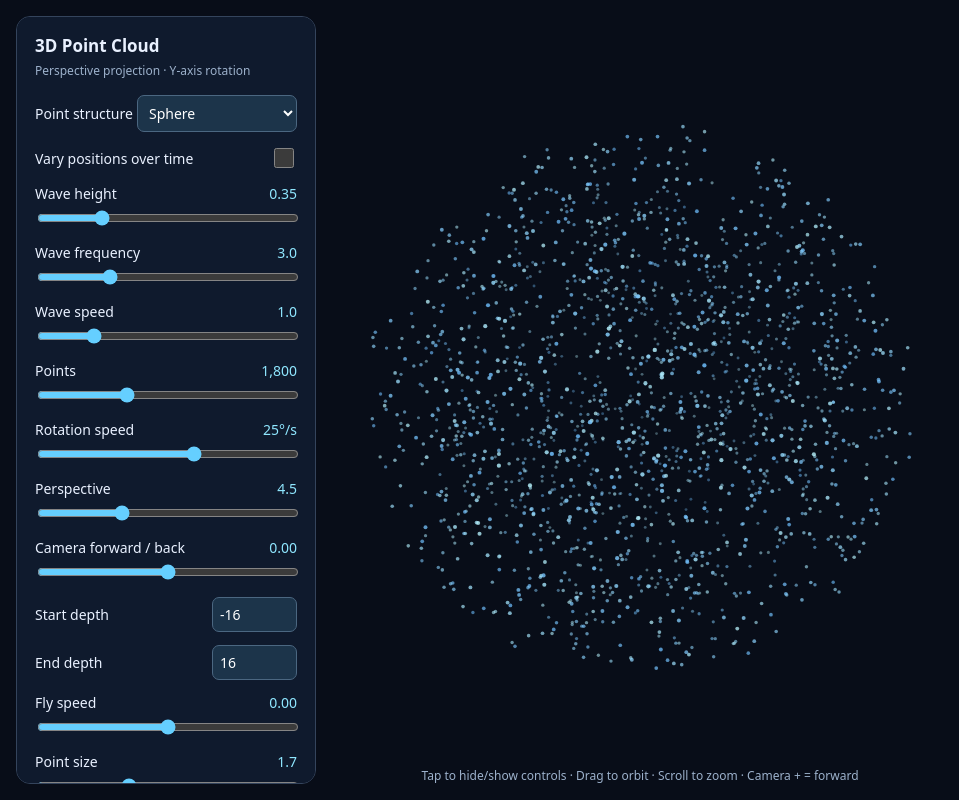
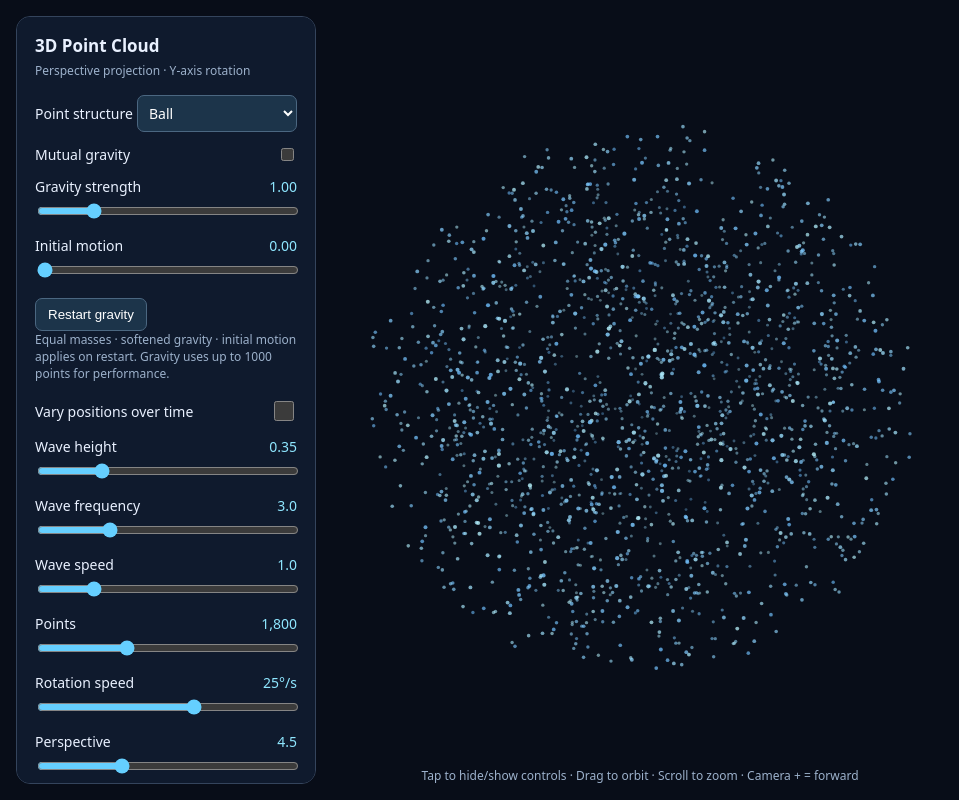
Before and after one commit to rickreed-maker/point-cloud, a plain HTML site: page index.html in a window 1280 px wide. Shown: the whole page, without its empty margins (0-959 px from the left). Drawn offline with Linux system fonts and the light colour scheme.

Commit message:
Add files via upload

```diff
--- a/index.html
+++ b/index.html
@@ -10,8 +10,11 @@
 <body>
 <canvas id="scene"></canvas>
 <div class="panel" id="panel"><h1>3D Point Cloud</h1><div class="sub">Perspective projection · Y-axis rotation</div>
-<div class="control"><label for="structure">Point structure</label><select id="structure"><option value="sphere">Sphere</option><option value="shell">Sphere shell</option><option value="grid">Grid (XZ plane)</option><option value="stars">Nearby stars (HYG)</option></select></div>
-<div id="starOptions" hidden><div class="control"><label for="starRadius">Radius (light-years)</label><span id="starRadiusValue" class="value">50</span></div><input id="starRadius" type="range" min="5" max="50" step="1" value="50"><div class="control"><label for="starColors">Stellar colors</label><input id="starColors" type="checkbox" checked></div><div class="control"><label for="starLum">Luminosity sizing</label><input id="starLum" type="checkbox" checked></div><div class="control"><label for="starLabels">Named star labels</label><input id="starLabels" type="checkbox"></div><div class="control"><label for="starSun">Highlight Sun</label><input id="starSun" type="checkbox" checked></div><div class="sub" id="starCount"></div><div class="sub">HYG v4.2 (David Nash) · CC BY-SA 4.0 · heliocentric coordinates · radius filter, fixed scale of 50 ly.</div></div><div class="control"><label for="animatePoints">Vary positions over time</label><input id="animatePoints" type="checkbox" style="width:20px;height:20px;accent-color:#65cfff"></div>
+<div class="control"><label for="structure">Point structure</label><select id="structure"><option value="sphere">Ball</option><option value="shell">Sphere</option><option value="grid">Grid (XZ plane)</option><option value="stars">Nearby stars (HYG)</option></select></div>
+<div id="gravityOptions"><div class="control"><label for="gravityEnabled">Mutual gravity</label><input id="gravityEnabled" type="checkbox"></div>
+<div class="control"><label for="gravityStrength">Gravity strength</label><span class="value" id="gravityStrengthValue">1.00</span></div><input id="gravityStrength" type="range" min="0" max="5" step="0.05" value="1">
+<div class="control"><label for="gravityVelocity">Initial motion</label><span class="value" id="gravityVelocityValue">0.00</span></div><input id="gravityVelocity" type="range" min="0" max="1" step="0.05" value="0">
+<div class="buttons"><button id="restartGravity">Restart gravity</button></div><div class="sub">Equal masses · softened gravity · initial motion applies on restart. Gravity uses up to 1000 points for performance.</div></div><div id="starOptions" hidden><div class="control"><label for="starRadius">Radius (light-years)</label><span id="starRadiusValue" class="value">50</span></div><input id="starRadius" type="range" min="5" max="50" step="1" value="50"><div class="control"><label for="starColors">Stellar colors</label><input id="starColors" type="checkbox" checked></div><div class="control"><label for="starLum">Luminosity sizing</label><input id="starLum" type="checkbox" checked></div><div class="control"><label for="starLabels">Named star labels</label><input id="starLabels" type="checkbox"></div><div class="control"><label for="starSun">Highlight Sun</label><input id="starSun" type="checkbox" checked></div><div class="sub" id="starCount"></div><div class="sub">HYG v4.2 (David Nash) · CC BY-SA 4.0 · heliocentric coordinates · radius filter, fixed scale of 50 ly.</div></div><div class="control"><label for="animatePoints">Vary positions over time</label><input id="animatePoints" type="checkbox" style="width:20px;height:20px;accent-color:#65cfff"></div>
 <div class="control"><label for="waveAmplitude">Wave height</label><span class="value" id="waveAmplitudeValue">0.35</span></div><input id="waveAmplitude" type="range" min="0" max="1.5" step="0.05" value="0.35">
 <div class="control"><label for="waveFrequency">Wave frequency</label><span class="value" id="waveFrequencyValue">3.0</span></div><input id="waveFrequency" type="range" min="0.5" max="10" step="0.1" value="3">
 <div class="control"><label for="waveSpeed">Wave speed</label><span class="value" id="waveSpeedValue">1.0</span></div><input id="waveSpeed" type="range" min="0" max="5" step="0.1" value="1">
@@ -61,9 +64,32 @@ const starRadius=document.getElementById("starRadius");
 function starColor(ci){const stops=[[-.4,[155,180,255]],[0,[205,220,255]],[.4,[255,249,239]],[.65,[255,234,185]],[1,[255,199,133]],[1.6,[255,145,95]],[2.5,[255,105,75]]];for(let i=1;i<stops.length;i++){if(ci<=stops[i][0]){const a=stops[i-1],b=stops[i],t=Math.max(0,(ci-a[0])/(b[0]-a[0]));return a[1].map((v,j)=>Math.round(v+(b[1][j]-v)*t)).join(",")}}return "255,105,75";}
 let waveTime=0;
 let points=[],yaw=0,pitch=-0.18,zoom=1,paused=false,width=0,height=0,dpr=1,last=0,cameraPosition=0;
+const gravityEnabled=document.getElementById('gravityEnabled'),gravityStrength=document.getElementById('gravityStrength'),gravityVelocity=document.getElementById('gravityVelocity');
+const gravitySupported=()=>['sphere','shell'].includes(structureInput.value);
+const gravityActive=()=>gravitySupported()&&gravityEnabled.checked;
+let gravityClock=0,gravityInitial=[];
+for(const el of [gravityStrength,gravityVelocity])el.addEventListener('input',()=>document.getElementById(el.id+'Value').textContent=Number(el.value).toFixed(2));
+function initGravity(){
+ gravityClock=0;gravityInitial=points.map(p=>({...p}));
+ const v=+gravityVelocity.value;let vx=0,vy=0,vz=0;
+ for(const p of points){p.vx=(Math.random()*2-1)*v;p.vy=(Math.random()*2-1)*v;p.vz=(Math.random()*2-1)*v;vx+=p.vx;vy+=p.vy;vz+=p.vz;}
+ for(const p of points){p.vx-=vx/points.length;p.vy-=vy/points.length;p.vz-=vz/points.length;}
+}
+function gravityStep(dt){
+ if(!gravityActive())return;
+ gravityClock+=dt;const h=1/30,n=points.length;
+ while(gravityClock>=h){gravityClock-=h;const g=+gravityStrength.value/n;
+ for(let i=0;i<n;i++){const a=points[i];for(let j=i+1;j<n;j++){const b=points[j],x=b.x-a.x,y=b.y-a.y,z=b.z-a.z,r2=x*x+y*y+z*z+.0064,k=g*h/(r2*Math.sqrt(r2));a.vx+=x*k;a.vy+=y*k;a.vz+=z*k;b.vx-=x*k;b.vy-=y*k;b.vz-=z*k;}}
+ for(const p of points){p.x+=p.vx*h;p.y+=p.vy*h;p.z+=p.vz*h;}
+ }
+}
+gravityEnabled.addEventListener('change',makeCloud);
+document.getElementById('restartGravity').onclick=()=>{if(!gravityActive())return;points=gravityInitial.map(p=>({...p}));initGravity();};
 function makeCloud(){
- points=[];const n=+controls.count.value;
- const stars=structureInput.value==='stars';document.getElementById('starOptions').hidden=!stars;controls.count.disabled=stars;animatePointsInput.disabled=stars;document.getElementById('regenerate').disabled=stars;
+ points=[];const n=gravityActive()?Math.min(1000,+controls.count.value):+controls.count.value;
+ document.getElementById("gravityOptions").hidden=!gravitySupported();
+ document.getElementById("countValue").textContent=gravityActive()&&+controls.count.value>1000?"1,000 (gravity limit)":Number(controls.count.value).toLocaleString();
+ const stars=structureInput.value==='stars';document.getElementById('starOptions').hidden=!stars;controls.count.disabled=stars;animatePointsInput.disabled=stars||gravityActive();document.getElementById('regenerate').disabled=stars;
  document.getElementById('starRadiusValue').textContent=starRadius.value;
  if(stars){points=starData.filter(a=>a[3]<=+starRadius.value).map(a=>({x:a[0]/50,y:-a[2]/50,z:a[1]/50,h:.5,name:a[4],rgb:starColor(a[5]),lum:a[6],sun:a[7]===0}));document.getElementById('starCount').textContent=points.length+' catalog entries (including Sun)';return;}
  if(structureInput.value==='grid'){
@@ -79,6 +105,7 @@ function makeCloud(){
      points.push({x:r*s*Math.cos(a),y:r*y,z:r*s*Math.sin(a),h:Math.random()});
    }
  }
+ if(gravityActive())initGravity();
 }
 structureInput.addEventListener('change',makeCloud);starRadius.addEventListener('input',makeCloud);
 function resize(){dpr=Math.min(window.devicePixelRatio||1,2);width=innerWidth;height=innerHeight;canvas.width=Math.round(width*dpr);canvas.height=Math.round(height*dpr);ctx.setTransform(dpr,0,0,dpr,0,0)}
@@ -90,7 +117,7 @@ const cy=Math.cos(yaw),sy=Math.sin(yaw),cp=Math.cos(pitch),sp=Math.sin(pitch);
 const projected=[];
 for(const p of points){
  let py=p.y;
- if(animatePointsInput.checked&&structureInput.value!=='stars'){
+ if(animatePointsInput.checked&&structureInput.value!=='stars'&&!gravityActive()){
    const amp=+document.getElementById('waveAmplitude').value;
    const freq=+document.getElementById('waveFrequency').value;
    if(structureInput.value==='grid')py+=amp*Math.sin(freq*p.x-waveTime)*Math.cos(freq*p.z-waveTime*.7);
@@ -100,7 +127,7 @@ for(const p of points){
 projected.sort((a,b)=>a.depth-b.depth);
 for(const p of projected){if(structureInput.value==='stars'){const a=p.star,highlight=a.sun&&document.getElementById('starSun').checked;const factor=document.getElementById('starLum').checked?Math.max(.45,Math.min(3,Math.pow(Math.max(a.lum,.00001),.15))):1;const r=Math.min(40,Math.max(.45,+controls.size.value*p.scale*factor*(highlight?2:1)));target.beginPath();target.arc(p.x,p.y,r,0,Math.PI*2);target.fillStyle='rgb('+(highlight?'255,225,90':document.getElementById('starColors').checked?a.rgb:'230,240,255')+')';target.fill();if(highlight){target.beginPath();target.arc(p.x,p.y,r+4,0,Math.PI*2);target.strokeStyle='#ffe15a';target.stroke()}if((highlight||document.getElementById('starLabels').checked)&&a.name){target.font=Math.max(11,Math.min(w,h)*.012)+'px system-ui';target.fillStyle='#e9f1ff';target.fillText(a.name,p.x+r+5,p.y-4)}continue;}const r=Math.max(.3,+controls.size.value*p.scale);const alpha=Math.min(.95,Math.max(.23,.58+p.depth*.27));target.beginPath();target.arc(p.x,p.y,r,0,Math.PI*2);target.fillStyle=`rgba(${Math.round(110+75*p.h)},${Math.round(190+55*p.h)},255,${alpha})`;target.fill()}
 }
-function render(t){const dt=Math.min((t-last)/1000||0,0.05);last=t;if(!paused){waveTime+=dt*Number(document.getElementById('waveSpeed').value);yaw+=Number(controls.speed.value)*Math.PI/180*dt;
+function render(t){const dt=Math.min((t-last)/1000||0,0.05);last=t;if(!paused){gravityStep(dt);waveTime+=dt*Number(document.getElementById('waveSpeed').value);yaw+=Number(controls.speed.value)*Math.PI/180*dt;
 const fly=Number(controls.flySpeed.value);if(fly!==0){
 // Smoothly decelerate as the camera approaches the selected endpoint.
 const [startDepth,endDepth]=getDepthBounds();
@@ -178,7 +205,7 @@ webmButton.addEventListener('click',()=>recordVideo('webm'));
 window.addEventListener('keydown',e=>{if(e.code==='Space'&&e.target.tagName!=='INPUT'){e.preventDefault();toggle()}});
 // Persist the editable configuration on this device; never upload it to a server.
 const SETTINGS_KEY='point-cloud-settings-v1',PRESETS_KEY='point-cloud-presets-v1';
-const settingIds=['starRadius','starColors','starLum','starLabels','starSun','structure','animatePoints','waveAmplitude','waveFrequency','waveSpeed','count','speed','perspective','camera','startDepth','endDepth','flySpeed','size','format','duration'];
+const settingIds=['gravityEnabled','gravityStrength','gravityVelocity','starRadius','starColors','starLum','starLabels','starSun','structure','animatePoints','waveAmplitude','waveFrequency','waveSpeed','count','speed','perspective','camera','startDepth','endDepth','flySpeed','size','format','duration'];
 const presetName=document.getElementById('presetName'),presetSelect=document.getElementById('presetSelect'),presetStatus=document.getElementById('presetStatus');
 const storedValue=id=>{const el=document.getElementById(id);return el.type==='checkbox'?el.checked:el.value};
 function snapshot(){const values={};for(const id of settingIds)values[id]=storedValue(id);values.camera=Number(cameraPosition.toFixed(2));return {...values,yaw,pitch,zoom,paused};}
@@ -189,6 +216,7 @@ function scheduleSave(){if(savingSuspended)return;clearTimeout(saveTimer);saveTi
 function restore(settings){
  if(!settings||typeof settings!=='object')return;
  savingSuspended=true;
+ gravityEnabled.checked=false;gravityStrength.value='1';gravityVelocity.value='0';
  for(const id of settingIds){const el=document.getElementById(id),value=settings[id];if(value===undefined||value===null)continue;
   if(el.type==='checkbox'){el.checked=value===true;continue}
   if(el.type==='range'||el.type==='number'){
@@ -199,7 +227,7 @@ function restore(settings){
  updateDepthBounds('start');
  const [a,b]=getDepthBounds();cameraPosition=Math.max(a,Math.min(b,Number(controls.camera.value)));
  controls.camera.value=cameraPosition.toFixed(2);
- for(const id of ['count','speed','perspective','size','camera','flySpeed','waveAmplitude','waveFrequency','waveSpeed'])document.getElementById(id).dispatchEvent(new Event('input'));
+ for(const id of ['count','speed','perspective','size','camera','flySpeed','waveAmplitude','waveFrequency','waveSpeed','gravityStrength','gravityVelocity'])document.getElementById(id).dispatchEvent(new Event('input'));
  if(Number.isFinite(settings.yaw))yaw=settings.yaw;
  if(Number.isFinite(settings.pitch))pitch=Math.max(-Math.PI/2,Math.min(Math.PI/2,settings.pitch));
  if(Number.isFinite(settings.zoom))zoom=Math.max(.35,Math.min(2.8,settings.zoom));
```
